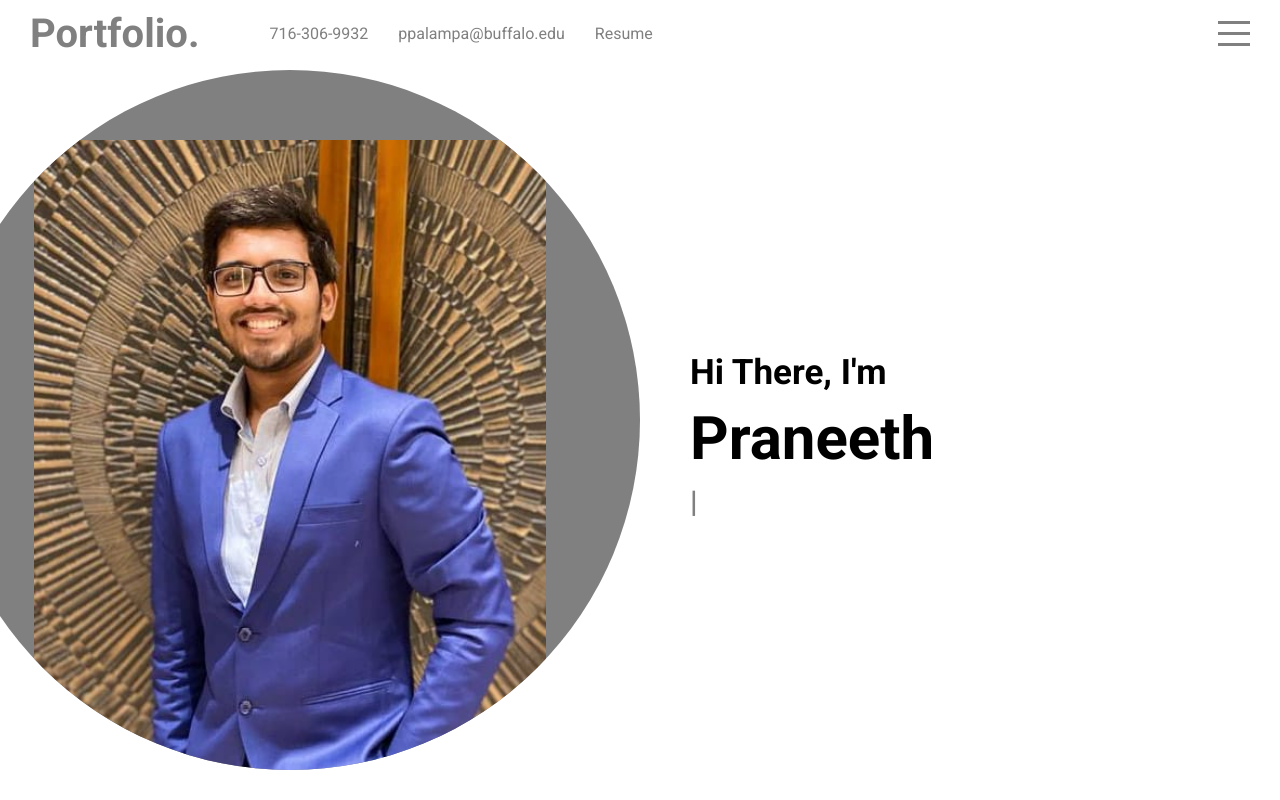
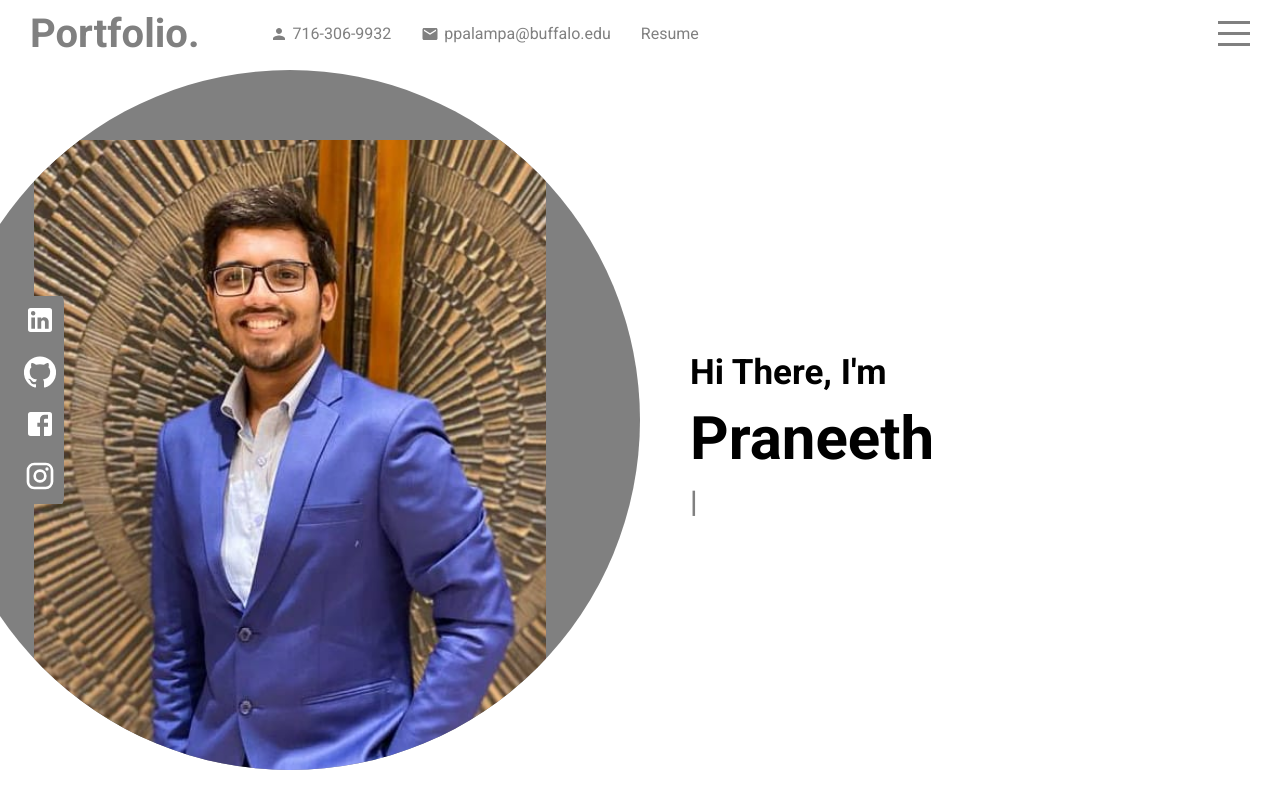
Before and after one commit to PalampalliPraneeth/Portfolio, a React (Create React App) app: page / in a window 1280 px wide. Built offline with nearby package versions, Linux system fonts and the light colour scheme.

Commit message:
reset the previous changes

```diff
--- a/package.json
+++ b/package.json
@@ -4,6 +4,8 @@
   "private": true,
   "dependencies": {
     "@emailjs/browser": "^3.12.1",
+    "@material-ui/core": "^4.12.4",
+    "@material-ui/icons": "^4.11.3",
     "@testing-library/jest-dom": "^5.17.0",
     "@testing-library/react": "^13.4.0",
     "@testing-library/user-event": "^13.5.0",
--- a/src/components/socialMediaIcons/MediaIcons.jsx
+++ b/src/components/socialMediaIcons/MediaIcons.jsx
@@ -1,49 +1,47 @@
 import React from 'react';
-// import { makeStyles } from '@material-ui/core/styles';
-// import { Facebook, LinkedIn, Instagram, GitHub } from '@material-ui/icons';
+import { makeStyles } from '@material-ui/core/styles';
+import { Facebook, LinkedIn, Instagram, GitHub } from '@material-ui/icons';
 
-// const useStyles = makeStyles((theme) => ({
-//   root: {
-//     backgroundColor: 'grey',
-//     borderRadius: '4%',
-//     position: 'fixed',
-//     top: '50%',
-//     left: theme.spacing(2),
-//     transform: 'translateY(-50%)',
-//     display: 'flex',
-//     flexDirection: 'column',
-//     alignItems: 'center',
-//     justifyContent: 'center',
-//     zIndex: 999,
-//   },
-//   icon: {
-//     margin: theme.spacing(1),
-//     fontSize: '2rem',
-//     color: '#fff',
-//     cursor: 'pointer',
-//   },
-// }));
+const useStyles = makeStyles((theme) => ({
+  root: {
+    backgroundColor: 'grey',
+    borderRadius: '4%',
+    position: 'fixed',
+    top: '50%',
+    left: theme.spacing(2),
+    transform: 'translateY(-50%)',
+    display: 'flex',
+    flexDirection: 'column',
+    alignItems: 'center',
+    justifyContent: 'center',
+    zIndex: 999,
+  },
+  icon: {
+    margin: theme.spacing(1),
+    fontSize: '2rem',
+    color: '#fff',
+    cursor: 'pointer',
+  },
+}));
 
 const SocialMediaIcons = () => {
-  // const classes = useStyles();
+  const classes = useStyles();
 
   return (
-    // <div className={classes.root}>
-    <div>
+    <div className={classes.root}>
       <a href="https://www.linkedin.com/in/praneethpalampalli/" target="_blank" rel="noopener noreferrer">
-        {/* <LinkedIn className={classes.icon} /> */}
+        <LinkedIn className={classes.icon} />
       </a>
       <a href="https://github.com/PalampalliPraneeth" target="_blank" rel="noopener noreferrer">
-        {/* <GitHub className={classes.icon} /> */}
+        <GitHub className={classes.icon} />
       </a>
       <a href="https://www.facebook.com/praneethkumarreddy.09?mibextid=ZbWKwL" target="_blank" rel="noopener noreferrer">
-        {/* <Facebook className={classes.icon} /> */}
+        <Facebook className={classes.icon} />
       </a>
       <a href="https://www.instagram.com/praneeth_ppkr" target="_blank" rel="noopener noreferrer">
-        {/* <Instagram className={classes.icon} /> */}
+        <Instagram className={classes.icon} />
       </a>
-      </div>
-    // </div>
+    </div>
   );
 };
 
--- a/src/components/topbar/Topbar.jsx
+++ b/src/components/topbar/Topbar.jsx
@@ -1,5 +1,5 @@
 import "./topbar.scss";
-// import { Person, Mail } from "@material-ui/icons";
+import { Person, Mail } from "@material-ui/icons";
 
 export default function Topbar({ menuOpen, setMenuOpen }) {
   const handleDownloadResume = () => {
@@ -29,11 +29,11 @@ export default function Topbar({ menuOpen, setMenuOpen }) {
             Portfolio.
           </a>
           <div className="itemContainer">
-            {/* <Person className="icon" /> */}
+            <Person className="icon" />
             <a href="tel:+17163069932" className="email">716-306-9932</a>
           </div>
           <div className="itemContainer">
-            {/* <Mail className="icon" /> */}
+            <Mail className="icon" />
             <a href="mailto:ppalampa@buffalo.edu" className="email">ppalampa@buffalo.edu</a>
           </div>
           <div className="itemContainer">
```
